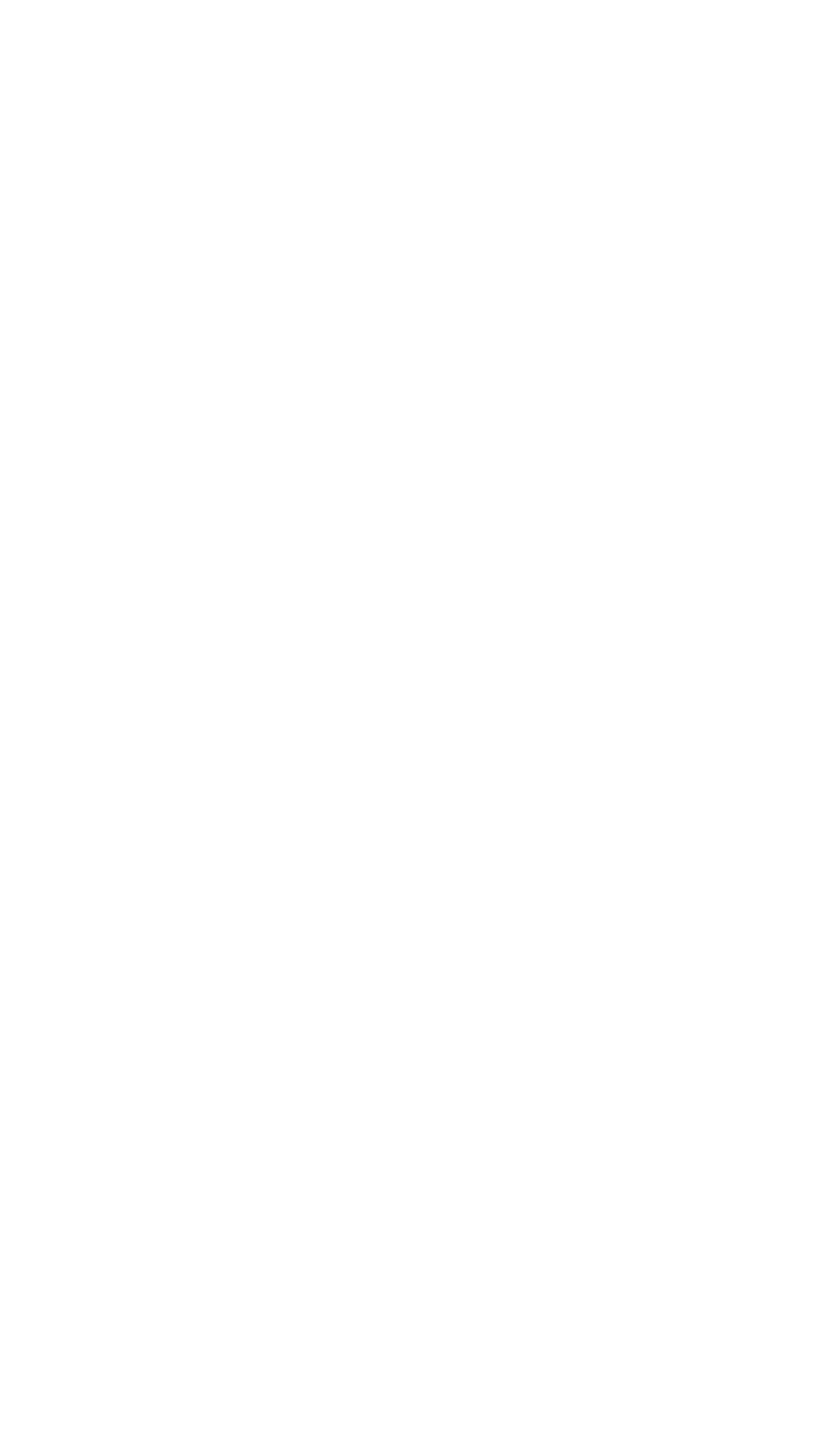
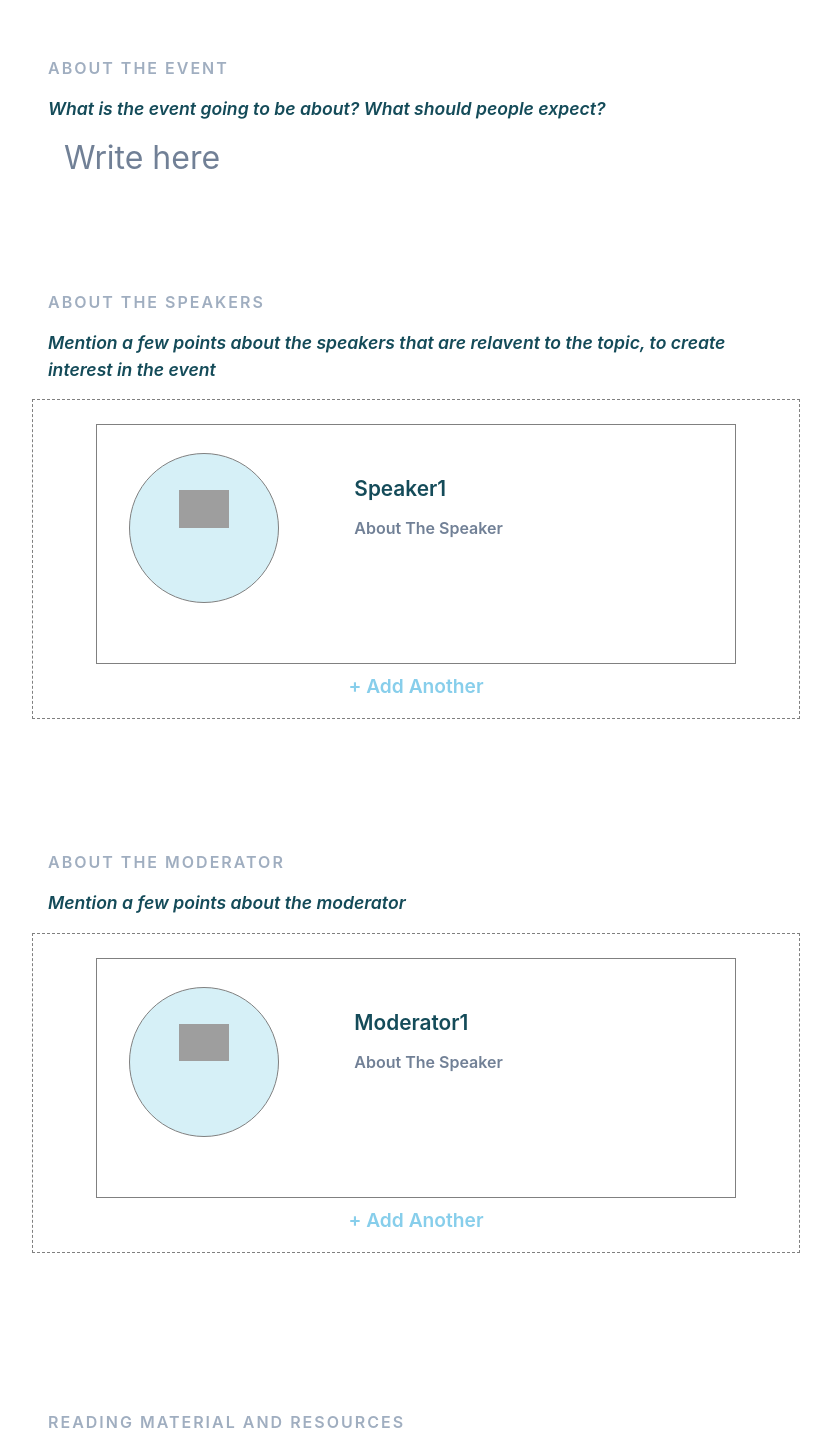
Before and after one commit to Ashutosh5333/taskfrontend, a React (Create React App) app: page /event in a window 1280 px wide. Shown: the part 520-1973 px from the top of the page, without its empty margins (224-1055 px from the left). Before the commit the page ends 800 px from the top, so only its background shows below. Built offline with nearby package versions, Linux system fonts and the light colour scheme; grey boxes are pictures that could not be loaded.

Commit message:
event updted

```diff
--- a/src/Components/Event.jsx
+++ b/src/Components/Event.jsx
@@ -1,4 +1,4 @@
-import { Box, Input, Text, } from '@chakra-ui/react'
+import { Box, Image, Input, Text, } from '@chakra-ui/react'
 import React from 'react'
 import {AiOutlineCalendar, AiOutlineClockCircle} from "react-icons/ai"
 import "./style/Event.css"
@@ -14,7 +14,7 @@ const Event = () => {
          <Box backgroundColor="rgb(214, 240, 247)"  width={{base:"100vw",md:"100vw",lg:"100vw" }} m="auto"  height={"50vh"}>
 
             <Box width="40vw" m="auto" p="4" >
-                <Text fontSize={"1.1rem"} color={"gray.400"} fontWeight="600"> EVENT  <span style={{color:"red"}}>WORKSHOP</span> </Text>
+                <Text fontSize={"1.1rem"} color={"gray.400"} fontWeight="600"> EVENT  <span style={{color:"red"}}> WORKSHOP</span> </Text>
             </Box>
                 <Text fontSize={{base:"1.2rem",md:"1.5rem",lg:"2.4rem" }}  color={"rgb(20, 75, 89)"} fontWeight="600" mt="6">  The  title of this event page </Text>
 
@@ -63,19 +63,139 @@ const Event = () => {
          {/* ------------------------- About Content  --------------------------- */}
 
 
-         <Box border="2px solid red" width="80vw" m="auto" mt="20">
+         <Box  width="60vw" m="auto" mt="40">
 
-                    <Box border="3px solid black">
+                    <Box  width="60vw" m="auto" p="4">
+                     <Text textAlign={"start"} fontSize={"1rem"} letterSpacing="2px" color={"gray.400"} fontWeight="600"> ABOUT THE EVENT </Text>
+                     <Text  textAlign={"start"} fontStyle="italic"  color={"rgb(20, 75, 89)"} fontSize={"1.1rem"} mt="4" fontWeight="600"> What is the event going to be about? What should people expect? </Text>
+                    <Input type="text" color={"rgb(20, 75, 89)"} fontSize={"2rem"}  placeholder='Write here' border="none" mt="4" textDecoration={"none"} />
+                    </Box>
+         </Box>
 
+
+       {/* -----------------------  About the speakers --------------------------- */}
+
+
+       <Box width="60vw" m="auto" mt="20" mb="20" height="60vh">
+
+                    <Box  width="60vw" m="auto" p="4">
+                     <Text textAlign={"start"} fontSize={"1rem"} letterSpacing="2px" color={"gray.400"} fontWeight="600"> ABOUT THE SPEAKERS </Text>
+                     <Text  textAlign={"start"} color={"rgb(20, 75, 89)"} fontStyle="italic" fontSize={"1.1rem"} mt="4" fontWeight="600"> Mention a few points about the speakers that are relavent to the topic, to create interest in the event </Text>
+                   </Box>
+
+                   {/* ------------------------------- */}
+
+                  <Box border="1px dashed gray" height={"40vh"} p="6"  >
+
+
+                   <Box border="1px solid gray"  width="50vw" height="30vh" m="auto" display={"flex"} justifyContent="space-aroud" gap="5" >
+
+                    <Box  width="35vw"  ml="2">
+                       <Box border=".1px solid gray" backgroundColor="rgb(214, 240, 247)"  m="auto" width="150px" height="150px" mt="7" borderRadius={"80"} >
+                       <label>
+                        <Image m="auto" width="50px" mt="9" justifyContent="center" justifyItems={"center"} src="https://icons-for-free.com/iconfiles/png/512/gallery+image+landscape+mobile+museum+open+line+icon-1320183049020185924.png" alt="iamge" />
+                       <Input type="file" display={"none"} />
+                       </label>
+                       </Box>
                     </Box>
 
+                      <Box  width="70vw" p="4" mt="4" >
+                       <Text textAlign={"start"} color={"rgb(20, 75, 89)"} fontSize="1.3rem" mt="4" ml="4" fontWeight={"600"} > Speaker1 </Text>
+                        <Input  placeholder='About The Speaker' outline={"none"} fontWeight={"600"} colorScheme="blue" mt="1" border={"none"} />
+                      </Box>
 
+                   </Box>
+
+                   {/* ------------------ */}
+
+                   <Box p="2" mb="10" >
+                    <Text color="skyblue" fontSize={"1.2rem"} fontWeight={"600"}>
+                   + Add Another
+                    </Text>
+                    </Box>
+                </Box>
+
+                {/* ---------------- */}
          </Box>
+
+
+        {/* -------------------------- About the modrator --------------------  */}
+
+
+        <Box width="60vw" m="auto" mt="20" mb="20" height="60vh">
+
+                    <Box  width="60vw" m="auto" p="4">
+                     <Text textAlign={"start"} fontSize={"1rem"} letterSpacing="2px" color={"gray.400"} fontWeight="600"> ABOUT THE MODERATOR </Text>
+                     <Text  textAlign={"start"} color={"rgb(20, 75, 89)"} fontStyle="italic" fontSize={"1.1rem"} mt="4" fontWeight="600"> Mention a few points about the moderator </Text>
+                   </Box>
+
+                   {/* ------------------------------- */}
+
+                  <Box border="1px dashed gray" height={"40vh"} p="6"  >
+
+
+                   <Box border="1px solid gray"  width="50vw" height="30vh" m="auto" display={"flex"} justifyContent="space-aroud" gap="5" >
+
+                    <Box  width="35vw" ml="2" >
+                       <Box border=".1px solid gray" backgroundColor="rgb(214, 240, 247)"  m="auto" width="150px" height="150px" mt="7" borderRadius={"80"} >
+                       <label>
+                        <Image m="auto" width="50px" mt="9" justifyContent="center" justifyItems={"center"} src="https://icons-for-free.com/iconfiles/png/512/gallery+image+landscape+mobile+museum+open+line+icon-1320183049020185924.png" alt="iamge" />
+                       <Input type="file" display={"none"} />
+                       </label>
+                       </Box>
+                    </Box>
+
+                      <Box  width="70vw" p="4" mt="4" >
+                       <Text textAlign={"start"} color={"rgb(20, 75, 89)"} fontSize="1.3rem" mt="4" ml="4" fontWeight={"600"} > Moderator1 </Text>
+                        <Input  placeholder='About The Speaker' outline={"none"} fontWeight={"600"} colorScheme="blue" mt="1" border={"none"} />
+                      </Box>
+
+                   </Box>
+
+                   {/* ------------------ */}
+
+                   <Box p="2" mb="10" >
+                    <Text color="skyblue" fontSize={"1.2rem"} fontWeight={"600"}>
+                   + Add Another
+                    </Text>
+                    </Box>
+                </Box>
+
+                {/* ---------------- */}
+         </Box>
+
+
+        {/* ----------------------  About reading material ------------------- */}
+
+        <Box width="60vw" m="auto" mt="20" mb="20" height="60vh">
+
+                   <Box  width="60vw" m="auto" p="4">
+                     <Text textAlign={"start"} fontSize={"1rem"} letterSpacing="2px" color={"gray.400"} fontWeight="600">READING MATERIAL AND RESOURCES</Text>
+                     <Text  textAlign={"start"} color={"rgb(20, 75, 89)"} fontStyle="italic" fontSize={"1.1rem"}  mt="4" fontWeight="600">Share links or documents that you think people can/should refer to before the event  </Text>
+                     <Input fontSize={"1.2rem"} placeholder='write here'  border={"none"}/>
+                   </Box>
+
+                   {/* ------------------------------- */}
+
+                   <Box  width="60vw" m="auto" p="4">
+                     <Text textAlign={"start"} fontSize={"1rem"} letterSpacing="2px" color={"gray.400"} fontWeight="600">JOINING INFO</Text>
+                     <Text  textAlign={"start"} color={"rgb(20, 75, 89)"} fontSize={"1.1rem"} fontStyle="italic" mt="4" fontWeight="600">Share links to the event or live stream  </Text>
+                     <Input fontSize={"1.2rem"} placeholder='write here'  border={"none"}/>
+                   </Box>
+
+                   {/* ------------------------------- */}
+
+
+
+                {/* ---------------- */}
+         </Box>
+
 
 
     </Box>
     </>
   )
+
 }
 
 export default Event
--- a/src/Components/style/Event.css
+++ b/src/Components/style/Event.css
@@ -1,5 +1,6 @@
 .event{
     box-shadow: rgba(100, 100, 111, 0.2) 0px 7px 29px 0px;
+
 }
 
 /* .WhenContainer{
```
